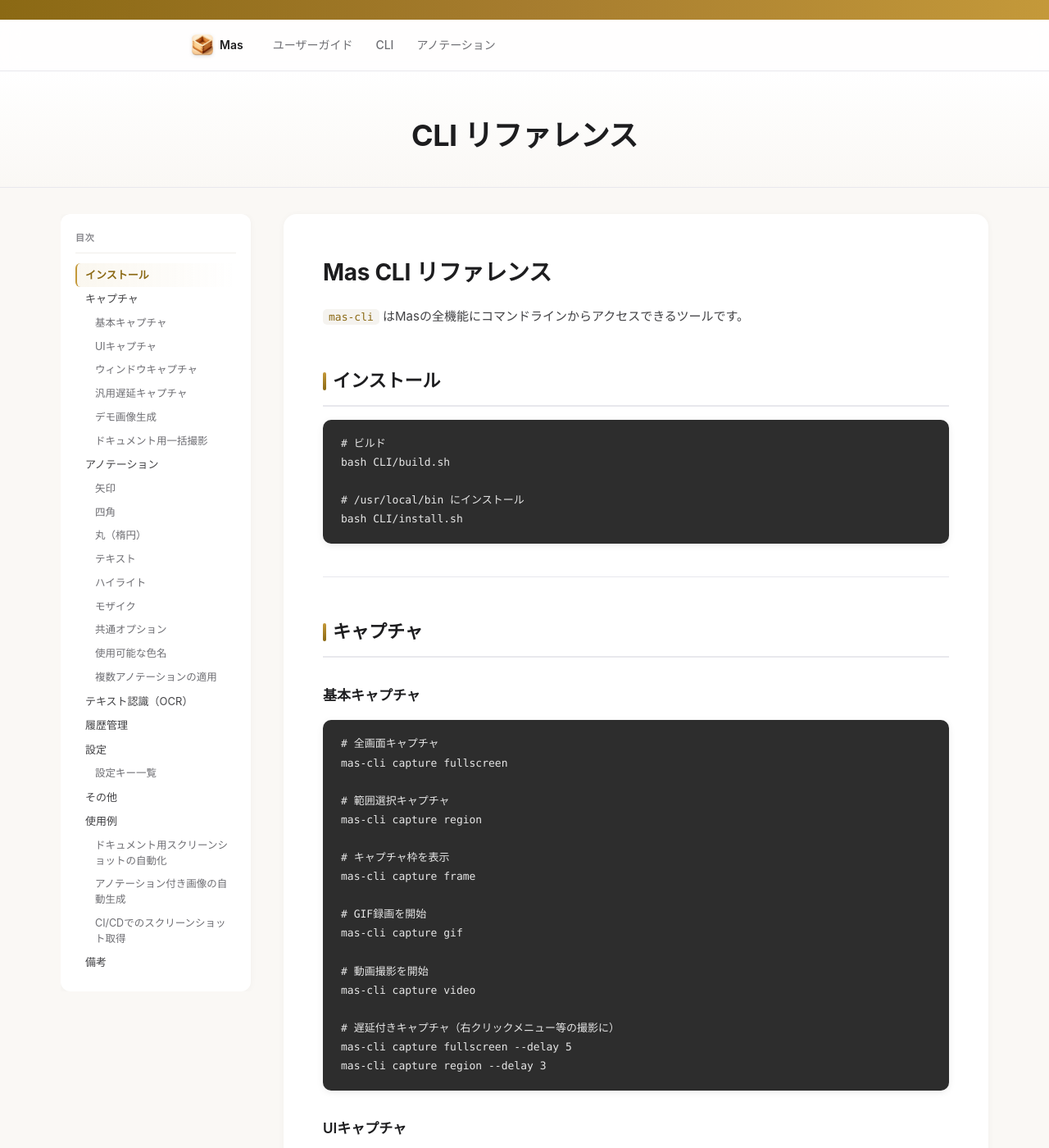
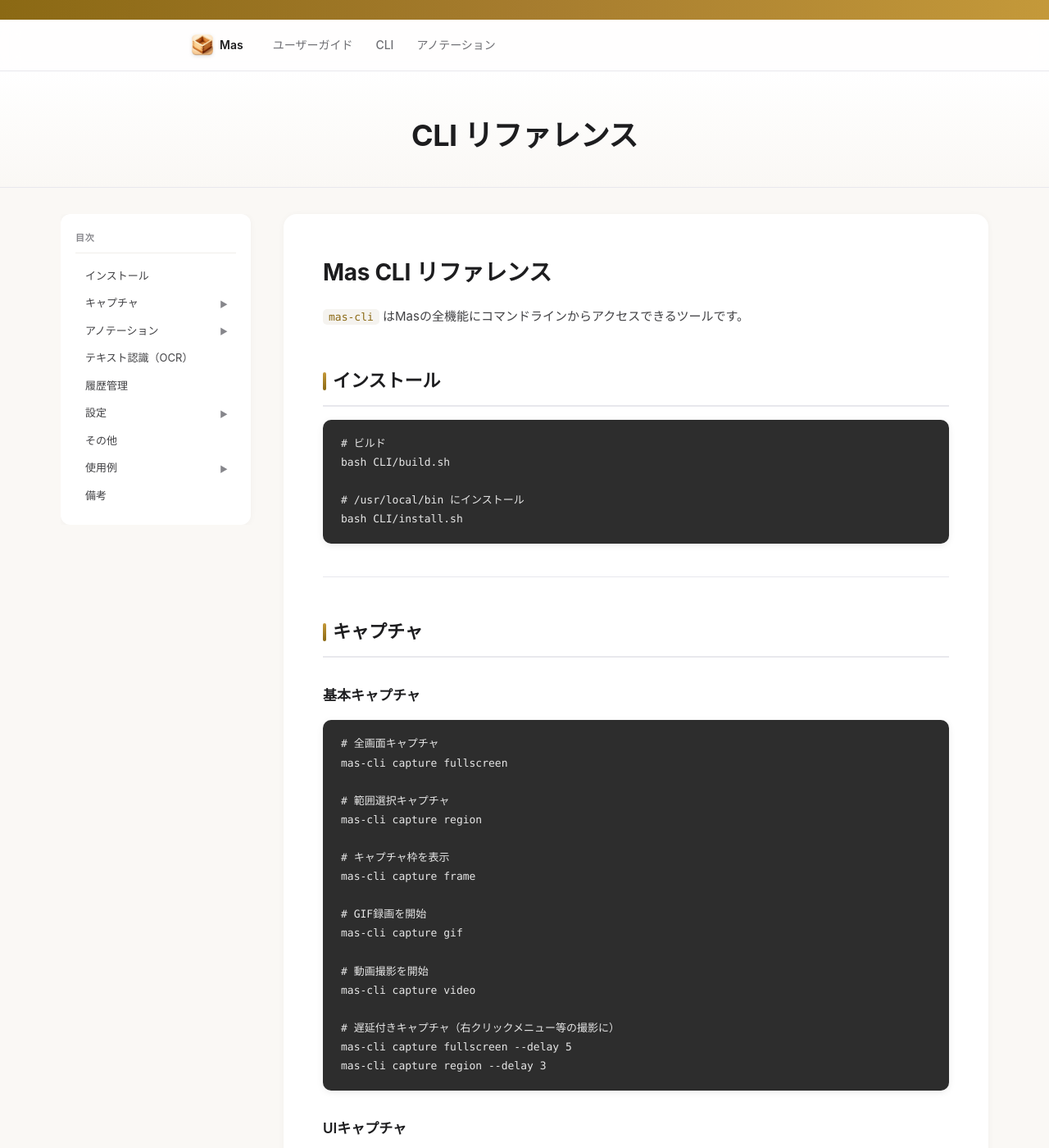
Before and after one commit to piggest/Mas, a Jekyll site: the page built from docs/cli.md, in a window 1280 px wide and 1400 px high. Shown: the whole window at 82% size. Built offline with Jekyll 4.4.1, drawn with Linux system fonts in a browser that asks for light colours.

Commit message:
docs: サイドバー TOC を階層化してフォルダブルに
- h2 を親、h3 を子としてツリー構造で再構築
- 各 h2 にチェベロンを追加し、クリックで折りたたみトグル
- スクロール連動で現在読んでいる h2 のみ自動展開、他は自動折りたたみ
- 子リンクをクリックすると親 h2 が自動展開
- モバイル時のグリッド表示を廃止し縦リストに統一

Co-Authored-By: Claude Opus 4.7 (1M context) <noreply@anthropic.com>

```diff
--- a/docs/_layouts/default.html
+++ b/docs/_layouts/default.html
@@ -134,39 +134,96 @@ body {
 
 .sidebar-toc li { margin: 0; padding: 0; }
 
-.sidebar-toc a {
+.sidebar-toc .toc-h2 {
+  display: flex;
+  align-items: stretch;
+  border-radius: 6px;
+  border-left: 2px solid transparent;
+  transition: background 0.15s, border-color 0.15s;
+  margin-top: 2px;
+}
+
+.sidebar-toc .toc-h2:hover {
+  background: #faf7f0;
+}
+
+.sidebar-toc .toc-h2.active {
+  background: linear-gradient(90deg, rgba(196,153,58,0.08), transparent);
+  border-left-color: #c4993a;
+}
+
+.sidebar-toc .toc-h2 > a {
+  flex: 1;
   display: block;
-  padding: 5px 10px;
+  padding: 6px 4px 6px 10px;
   font-size: 13px;
   color: #424245;
   text-decoration: none;
+  line-height: 1.5;
+  min-width: 0;
+}
+
+.sidebar-toc .toc-h2 > a:hover { color: #1d1d1f; text-decoration: none; }
+.sidebar-toc .toc-h2.active > a { color: #8b6914; font-weight: 600; }
+
+.sidebar-toc .toc-toggle {
+  background: none;
+  border: none;
+  cursor: pointer;
+  padding: 0 10px 0 4px;
+  color: #86868b;
+  font-size: 10px;
+  display: flex;
+  align-items: center;
+  transition: transform 0.2s, color 0.15s;
+  flex-shrink: 0;
+}
+
+.sidebar-toc .toc-toggle:hover { color: #1d1d1f; }
+.sidebar-toc .toc-toggle::before {
+  content: "▶";
+  display: inline-block;
+  transition: transform 0.2s ease;
+}
+.sidebar-toc .toc-h2.expanded .toc-toggle::before { transform: rotate(90deg); }
+
+.sidebar-toc .toc-children {
+  list-style: none;
+  padding: 0;
+  margin: 0;
+  max-height: 0;
+  overflow: hidden;
+  transition: max-height 0.25s ease;
+}
+
+.sidebar-toc .toc-h2.expanded + .toc-children {
+  max-height: 1200px;
+  margin-bottom: 4px;
+}
+
+.sidebar-toc .toc-children a {
+  display: block;
+  padding: 4px 10px 4px 28px;
+  font-size: 12.5px;
+  color: #6e6e73;
+  text-decoration: none;
   border-radius: 6px;
   border-left: 2px solid transparent;
+  margin-left: 12px;
   transition: background 0.15s, color 0.15s, border-color 0.15s;
-  line-height: 1.5;
+  line-height: 1.45;
 }
 
-.sidebar-toc a:hover {
+.sidebar-toc .toc-children a:hover {
   background: #faf7f0;
   color: #1d1d1f;
-  text-decoration: none;
 }
 
-.sidebar-toc a.active {
-  background: linear-gradient(90deg, rgba(196,153,58,0.08), transparent);
+.sidebar-toc .toc-children a.active {
   color: #8b6914;
   font-weight: 600;
   border-left-color: #c4993a;
-}
-
-.sidebar-toc a.h3 {
-  padding-left: 22px;
-  font-size: 12.5px;
-  color: #6e6e73;
-}
-
-.sidebar-toc a.h3.active {
-  padding-left: 22px;
+  background: linear-gradient(90deg, rgba(196,153,58,0.08), transparent);
 }
 
 .content-main {
@@ -192,7 +249,6 @@ body {
     margin: 24px 0 0;
   }
   .sidebar-inner { padding: 16px 14px; }
-  .sidebar-toc { display: grid; grid-template-columns: repeat(auto-fill, minmax(180px, 1fr)); gap: 2px; }
 }
 
 @media (max-width: 640px) {
@@ -445,39 +501,112 @@ footer a:hover { color: #1d1d1f; }
     return;
   }
 
-  var tocLinks = [];
+  // h2 をグループの親、h3 を子としてツリー化
+  var tree = [];
+  var currentGroup = null;
   headings.forEach(function(h) {
     var text = h.textContent.trim();
-    // ページ内の「目次」見出しはサイドバーと重複するためスキップ
-    if (text === '目次') return;
+    if (text === '目次') return; // 自身を載せない
     if (!h.id) {
-      // Kramdown 自動生成 id がない場合のフォールバック
       var id = text.toLowerCase().replace(/[\s\/]+/g, '-').replace(/[^\w\-぀-ヿ一-鿿]/g, '');
-      h.id = id || 'section-' + tocLinks.length;
+      h.id = id || 'section-' + tree.length;
     }
-    var li = document.createElement('li');
-    var a = document.createElement('a');
-    a.href = '#' + h.id;
-    a.textContent = text;
-    a.className = h.tagName.toLowerCase();
-    li.appendChild(a);
-    tocEl.appendChild(li);
-    tocLinks.push({ link: a, target: h });
+    if (h.tagName === 'H2') {
+      currentGroup = { heading: h, text: text, children: [] };
+      tree.push(currentGroup);
+    } else if (h.tagName === 'H3') {
+      if (!currentGroup) {
+        // h2 が前置されていない孤立 h3 は単独項目として扱う
+        currentGroup = { heading: h, text: text, children: [] };
+        tree.push(currentGroup);
+      } else {
+        currentGroup.children.push({ heading: h, text: text });
+      }
+    }
   });
 
-  // スクロール連動でアクティブセクションをハイライト
+  // DOM 構築
+  var allLinks = []; // { link, target, parentLi }
+  tree.forEach(function(group) {
+    var li = document.createElement('li');
+    var row = document.createElement('div');
+    row.className = 'toc-h2';
+    var a = document.createElement('a');
+    a.href = '#' + group.heading.id;
+    a.textContent = group.text;
+    row.appendChild(a);
+
+    if (group.children.length > 0) {
+      var btn = document.createElement('button');
+      btn.type = 'button';
+      btn.className = 'toc-toggle';
+      btn.setAttribute('aria-label', '展開/折りたたみ');
+      row.appendChild(btn);
+      btn.addEventListener('click', function(e) {
+        e.preventDefault();
+        e.stopPropagation();
+        row.classList.toggle('expanded');
+      });
+    }
+
+    li.appendChild(row);
+
+    if (group.children.length > 0) {
+      var ul = document.createElement('ul');
+      ul.className = 'toc-children';
+      group.children.forEach(function(child) {
+        var clLi = document.createElement('li');
+        var clA = document.createElement('a');
+        clA.href = '#' + child.heading.id;
+        clA.textContent = child.text;
+        clLi.appendChild(clA);
+        ul.appendChild(clLi);
+        allLinks.push({ link: clA, target: child.heading, parentRow: row, isChild: true });
+      });
+      li.appendChild(ul);
+    }
+    tocEl.appendChild(li);
+    allLinks.push({ link: a, target: group.heading, parentRow: row, isChild: false });
+  });
+
+  // クリックで親を自動展開
+  allLinks.forEach(function(item) {
+    item.link.addEventListener('click', function() {
+      if (item.parentRow && !item.parentRow.classList.contains('expanded')) {
+        item.parentRow.classList.add('expanded');
+      }
+    });
+  });
+
+  // スクロール連動: アクティブな見出しを判定し、親グループを展開
   function updateActive() {
     var scrollY = window.scrollY + 120;
-    var current = tocLinks[0];
-    for (var i = 0; i < tocLinks.length; i++) {
-      if (tocLinks[i].target.offsetTop <= scrollY) {
-        current = tocLinks[i];
+    var currentIdx = -1;
+    for (var i = 0; i < allLinks.length; i++) {
+      if (allLinks[i].target.offsetTop <= scrollY) {
+        currentIdx = i;
       } else {
         break;
       }
     }
-    tocLinks.forEach(function(t) { t.link.classList.remove('active'); });
-    if (current) current.link.classList.add('active');
+    allLinks.forEach(function(t) {
+      t.link.classList.remove('active');
+      t.parentRow.classList.remove('active');
+    });
+    if (currentIdx === -1) return;
+    var current = allLinks[currentIdx];
+    current.link.classList.add('active');
+    current.parentRow.classList.add('active');
+    // 現在のセクションの親グループだけ展開、他は閉じる
+    document.querySelectorAll('.toc-h2.expanded').forEach(function(el) {
+      if (el !== current.parentRow) el.classList.remove('expanded');
+    });
+    if (current.isChild || current.parentRow.querySelector('.toc-toggle')) {
+      // 親に子があれば展開
+      if (current.parentRow.querySelector('.toc-toggle')) {
+        current.parentRow.classList.add('expanded');
+      }
+    }
   }
 
   var ticking = false;
```
Also changed, not shown: other parts of docs/_layouts/default.html (+1 -1 lines).
